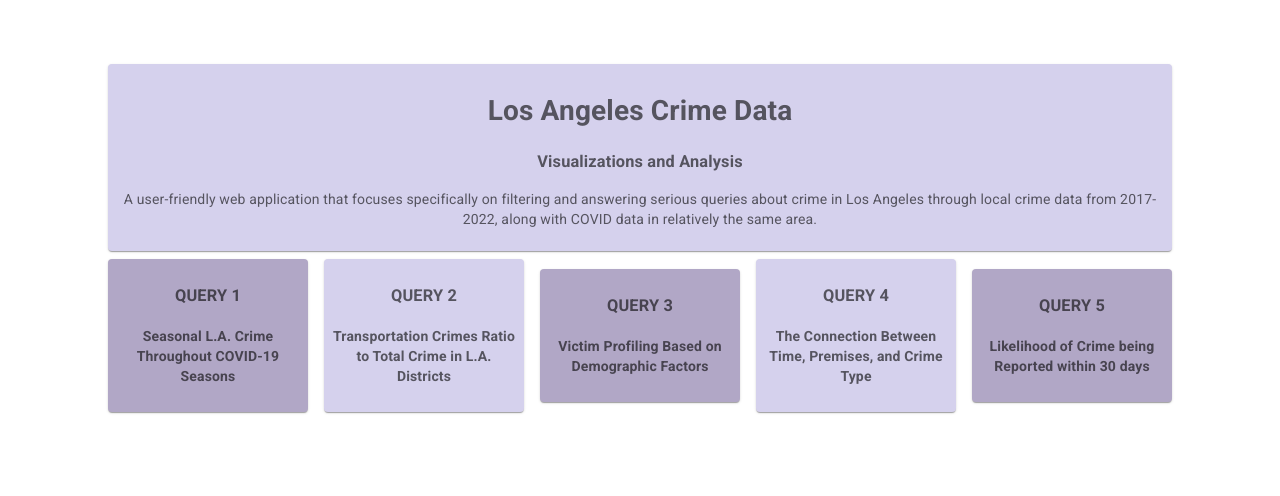
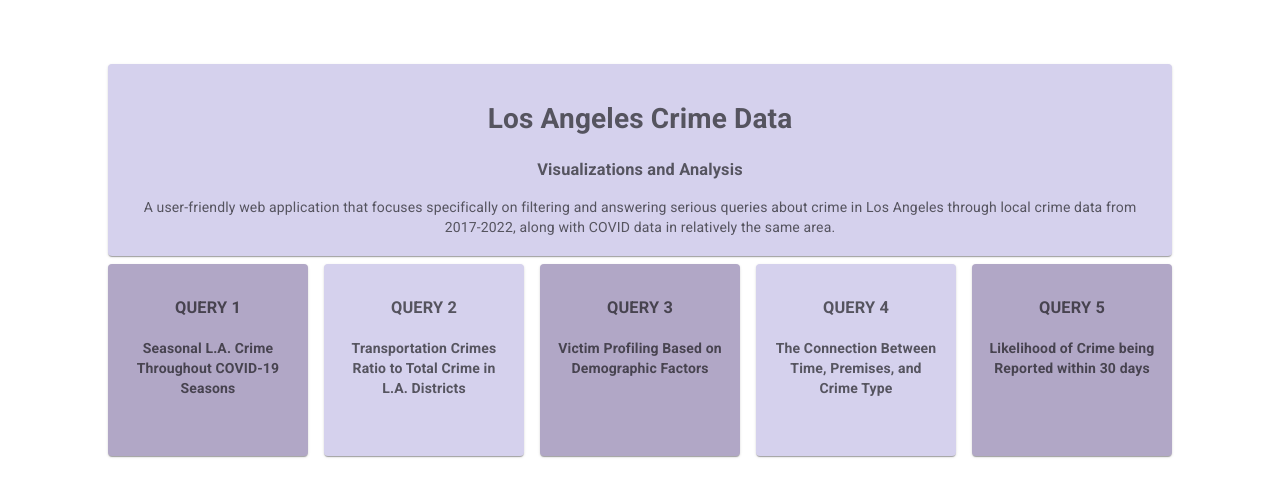
Before and after one commit to s414-3502/cis4301-group4-project23, a React (Create React App) app: page / in a window 1280 px wide. Shown: the top 496 px of the page. Built offline with nearby package versions, Linux system fonts and the light colour scheme.

Commit message:
buttons created for each of the query items that routes to the proper page

```diff
--- a/src/components/home-page/home-page.jsx
+++ b/src/components/home-page/home-page.jsx
@@ -6,22 +6,30 @@ import Box from '@mui/material/Box';
 import Paper from '@mui/material/Paper';
 import Grid from '@mui/material/Unstable_Grid2';
 
+import { Link } from "react-router-dom";
+import Button from '@mui/material/Button';
+import { ButtonBase } from '@mui/material';
+
+//light purple
 const Item = styled(Paper)(({ theme }) => ({
   backgroundColor: theme.palette.mode === 'dark' ? '#1A2027' : '#fff',
   ...theme.typography.body2,
   backgroundColor: "#D5D1ED",
-  padding: theme.spacing(1),
+  padding: theme.spacing(2),
+  height: 160,
   textAlign: 'center',
-  color: theme.palette.text.secondary,
+  color: theme.palette.text.secondary
 }));
 
+//dark purple
 const Item2 = styled(Paper)(({ theme }) => ({
   backgroundColor: theme.palette.mode === 'dark' ? '#1A2027' : '#fff',
   ...theme.typography.body2,
   backgroundColor: "#B1A7C6",
-  padding: theme.spacing(1),
+  height: 160,
+  padding: theme.spacing(2),
   textAlign: 'center',
-  color: theme.palette.text.secondary,
+  color: theme.palette.text.secondary
 }));
 
 
@@ -44,34 +52,44 @@ function template() {
       </Grid>
       <Grid container spacing={2} alignItems="center" justifyContent="center">
         <Grid xs={2}>
+          <ButtonBase component={Link} to="/q1">
             <Item2>
               <h3><b>QUERY 1</b></h3>
               <h4>Seasonal L.A. Crime Throughout COVID-19 Seasons</h4>
             </Item2>
+          </ButtonBase>
         </Grid>
         <Grid xs={2}>
+          <ButtonBase component={Link} to="/q2">
             <Item>
               <h3><b>QUERY 2</b></h3>
               <h4>Transportation Crimes Ratio to Total Crime in L.A. Districts</h4>
             </Item>
+          </ButtonBase>
         </Grid>
         <Grid xs={2}>
+          <ButtonBase component={Link} to="/q3">
             <Item2>
               <h3><b>QUERY 3</b></h3>
               <h4>Victim Profiling Based on Demographic Factors</h4>
             </Item2>
+          </ButtonBase>
         </Grid>
         <Grid xs={2}>
+          <ButtonBase component={Link} to="/q4">
             <Item>
               <h3><b>QUERY 4</b></h3>
               <h4>The Connection Between Time, Premises, and Crime Type</h4>
             </Item>
+          </ButtonBase>
         </Grid>
         <Grid xs={2}>
+          <ButtonBase component={Link} to="/q5">
             <Item2>
               <h3><b>QUERY 5</b></h3>
               <h4>Likelihood of Crime being Reported within 30 days</h4>
             </Item2>
+          </ButtonBase>
         </Grid>
       </Grid>
       </Box>
```
Lines whose indentation alone changed are shown as unchanged.
